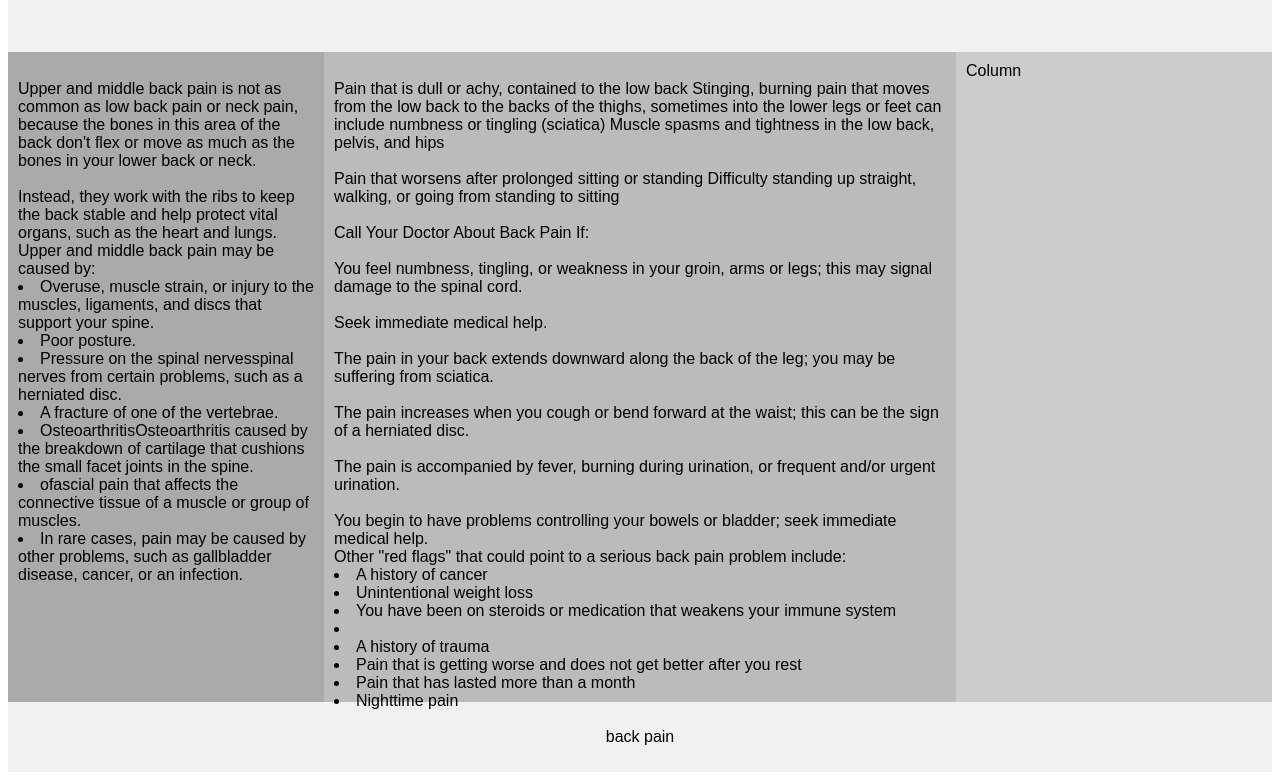
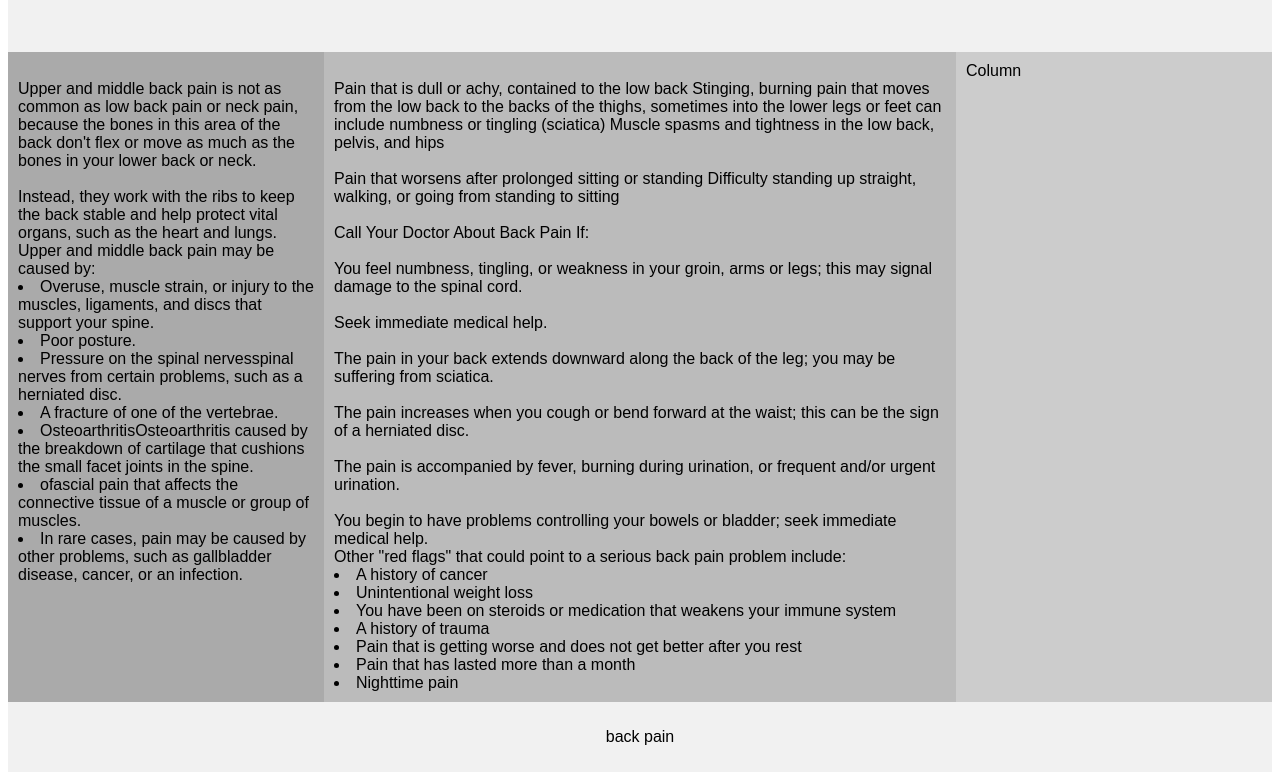
Before and after one commit to Kieranhak/projectwetsite3, a plain HTML site: page index.html in a window 1280 px wide. Shown: the part 164-944 px from the top of the page. Drawn offline with Linux system fonts and the light colour scheme.

Commit message:
Update index.html

```diff
--- a/index.html
+++ b/index.html
@@ -105,7 +105,7 @@ Other "red flags" that could point to a serious back pain problem include:
 <li>A history of cancer</li>
 <li>Unintentional weight loss</li>
 <li>You have been on steroids or medication that weakens your immune system</li>
-<li><li>A history of trauma</li>
+<li>A history of trauma</li>
 <li>Pain that is getting worse and does not get better after you rest</li>
 <li>Pain that has lasted more than a month</li>
 <li>Nighttime pain</li></div>
```
